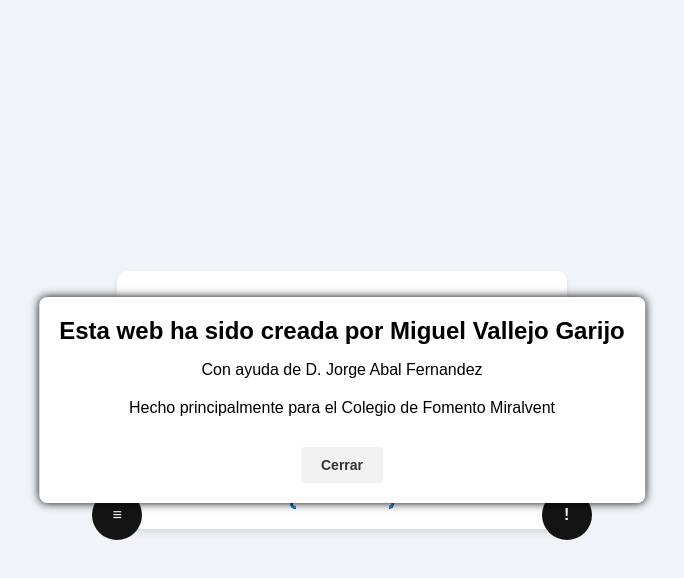
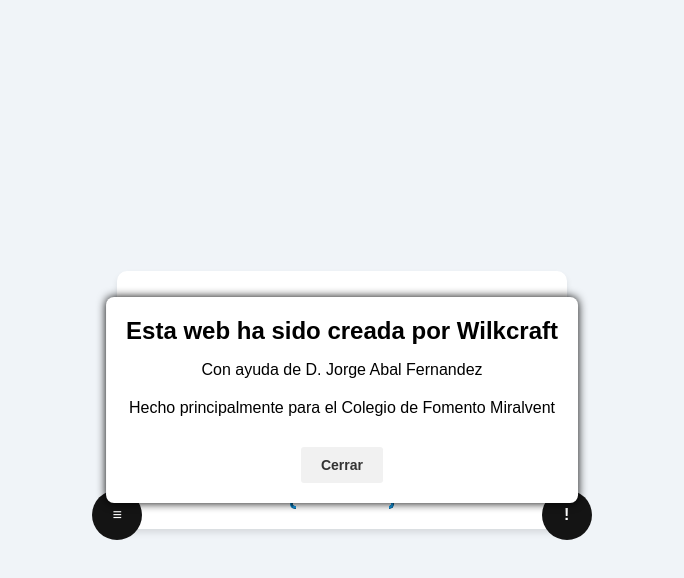
Before and after one commit to wilkcraft/formulacion, a plain HTML site: page indexInicio.html in a window 1280 px wide. Both pictures are taken after a click on the button 415 px from the left and 514 px from the top of the page. Shown: the whole page, without its empty margins (298-982 px from the left). Drawn offline with Linux system fonts and the light colour scheme.

Commit message:
Update indexInicio.html

```diff
--- a/indexInicio.html
+++ b/indexInicio.html
@@ -453,7 +453,7 @@
     </div>
 
     <div class="popup" id="autor">
-      <h2>Esta web ha sido creada por Miguel Vallejo Garijo</h2>
+      <h2>Esta web ha sido creada por Wilkcraft</h2>
       <p>Con ayuda de D. Jorge Abal Fernandez</p>
       <p>Hecho principalmente para el Colegio de Fomento Miralvent</p>
       <button class="close-popup" onclick="closeAutor()">Cerrar</button>
```
